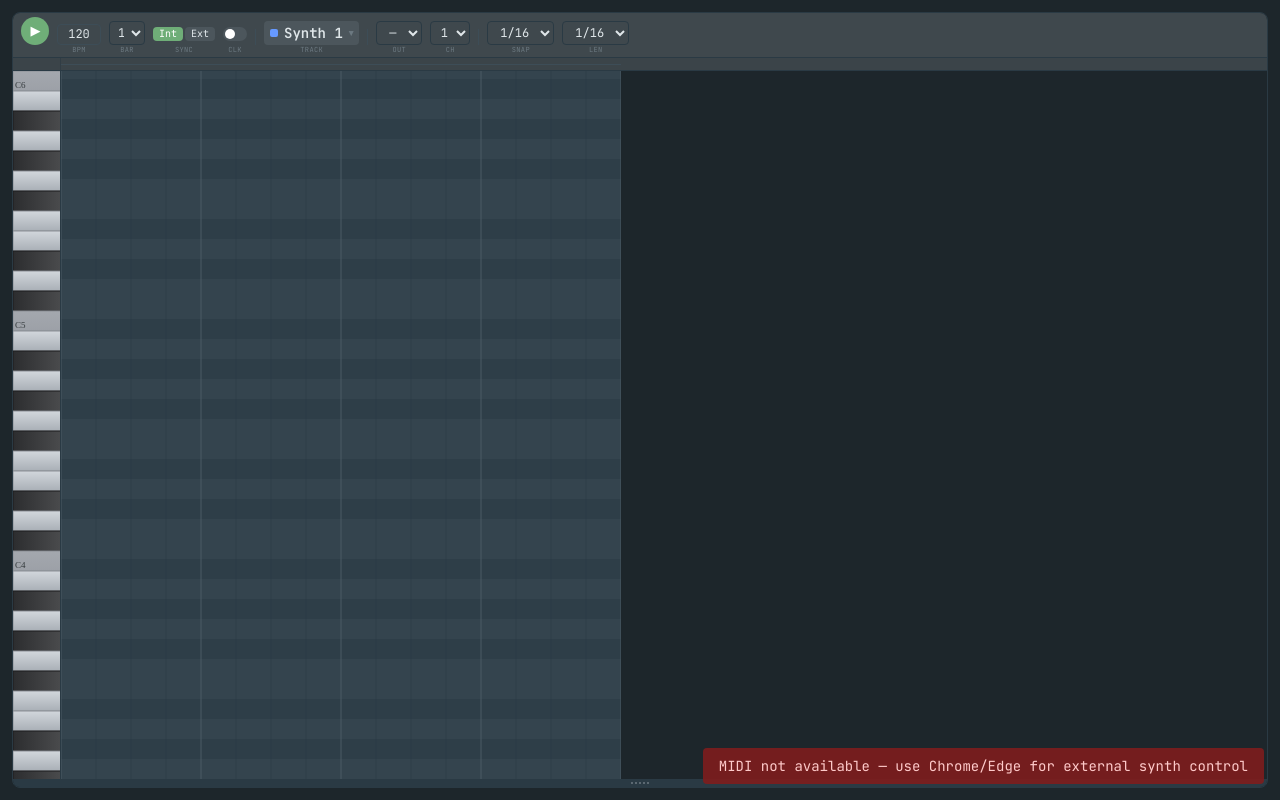
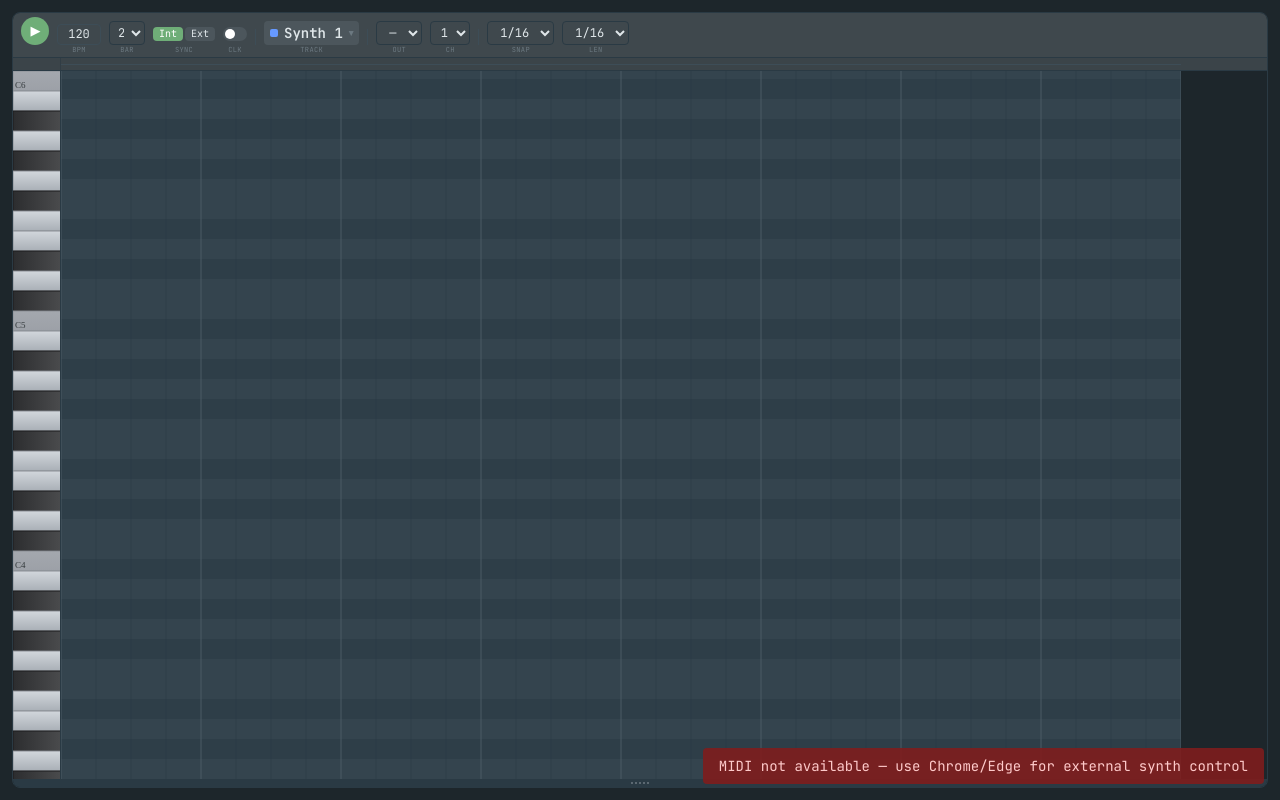
Before and after one commit to blastromen-labs/midi-daw, a Vue app: page / in a window 1280 px wide. Built offline with nearby package versions, Linux system fonts and the light colour scheme.

Commit message:
unique track lengths

```diff
--- a/src/App.vue
+++ b/src/App.vue
@@ -5,11 +5,9 @@
         <PianoRoll
           :tracks="project.tracks"
           :active-track-id="activeTrackId"
-          :loop-end-beat="project.loopEndBeat"
           :playing="playing"
           :midi-outputs="midiOutputs"
           :bpm="project.bpm"
-          :pattern-steps="project.patternSteps"
           :send-midi-clock="project.sendMidiClock"
           :clock-output-id="project.clockOutputId"
           :sync-mode="project.syncMode"
@@ -28,7 +26,6 @@
           @delete-track="removeTrack"
           @toggle-play="togglePlay"
           @bpm-change="setBpm"
-          @steps-change="setPatternSteps"
           @toggle-clock="project.sendMidiClock = !project.sendMidiClock"
           @clock-output-change="project.clockOutputId = $event"
           @sync-mode-change="project.syncMode = $event"
@@ -52,6 +49,7 @@ import {
   createDrumTrack,
   createDrumPad,
   randomTrackColor,
+  projectLoopEndBeat,
 } from './models/project.js';
 import {
   initMidi,
@@ -81,12 +79,15 @@ let outputsUnsub = null;
 let inputsUnsub = null;
 let clockInputUnsub = null; // subscription to the selected external MIDI clock input
 
-// Song-structure settings (not tempo) apply to both clocks so switching sync
-// mode mid-project doesn't lose pattern length/loop range.
-function applyPatternSettings(clock) {
-  clock.patternSteps = project.patternSteps;
-  clock.loopStartBeat = project.loopStartBeat;
-  clock.loopEndBeat = project.loopEndBeat;
+// Transport loop spans the longest track pattern so shorter patterns can
+// repeat independently inside the scheduler while the master clock keeps running.
+function syncClockLoopFromTracks() {
+  const loopEndBeat = projectLoopEndBeat(project.tracks);
+  for (const clock of [transport, externalClock]) {
+    clock.loopStartBeat = 0;
+    clock.loopEndBeat = loopEndBeat;
+    clock.patternSteps = loopEndBeat * 4;
+  }
 }
 
 function bindPlayingListener(clock) {
@@ -108,7 +109,7 @@ function engageSyncMode() {
   playback.stop();
 
   if (project.syncMode === 'external') {
-    applyPatternSettings(externalClock);
+    syncClockLoopFromTracks();
     setActiveClock(externalClock);
     bindPlayingListener(externalClock);
 
@@ -120,7 +121,7 @@ function engageSyncMode() {
     playback.start();
   } else {
     setActiveClock(transport);
-    applyPatternSettings(transport);
+    syncClockLoopFromTracks();
     transport.bpm = project.bpm;
     bindPlayingListener(transport);
     playing.value = false;
@@ -168,11 +169,8 @@ watch(
 );
 
 watch(
-  () => [project.patternSteps, project.loopEndBeat],
-  () => {
-    applyPatternSettings(transport);
-    applyPatternSettings(externalClock);
-  },
+  () => projectLoopEndBeat(project.tracks),
+  () => syncClockLoopFromTracks(),
   { immediate: true }
 );
 
@@ -189,7 +187,7 @@ function startPlayback() {
   if (project.syncMode === 'external') return;
   playback.setProject(project);
   transport.bpm = project.bpm;
-  applyPatternSettings(transport);
+  syncClockLoopFromTracks();
   playback.start();
   playing.value = true;
 }
@@ -203,13 +201,6 @@ function stopPlayback() {
 function setBpm(bpm) {
   project.bpm = Math.max(40, Math.min(300, bpm));
   if (project.syncMode === 'internal') transport.bpm = project.bpm;
-}
-
-function setPatternSteps(steps) {
-  project.patternSteps = steps;
-  project.loopEndBeat = steps / 4;
-  applyPatternSettings(transport);
-  applyPatternSettings(externalClock);
 }
 
 function findTrack(trackId) {
--- a/src/components/PianoRoll.vue
+++ b/src/components/PianoRoll.vue
@@ -50,16 +50,14 @@
         ></span>
       </template>
 
-      <ToolbarField label="Bar">
+      <ToolbarField v-if="activeTrack" label="Bar">
         <select
-          :value="patternSteps"
-          @change="(e) => $emit('steps-change', Number(e.target.value))"
-          class="text-xs w-9 text-center flex-shrink-0 py-0.5 px-1"
-          title="Bar length"
+          :value="activePatternSteps"
+          @change="(e) => emit('update-track', activeTrackId, { patternSteps: Number(e.target.value) })"
+          class="toolbar-compact text-xs w-9 text-center"
+          title="Bar length for this track"
         >
-          <option :value="16">1</option>
-          <option :value="32">2</option>
-          <option :value="64">4</option>
+          <option v-for="opt in barLengthOptions" :key="opt.steps" :value="opt.steps">{{ opt.bars }}</option>
         </select>
       </ToolbarField>
 
@@ -313,7 +311,7 @@
 
 <script setup>
 import { ref, computed, watch, onMounted, onUnmounted, nextTick } from 'vue';
-import { noteName, SNAP_VALUES, snapBeat, createNote, uid, MIDI_NOTE_COLOR } from '../models/project.js';
+import { noteName, SNAP_VALUES, snapBeat, createNote, uid, MIDI_NOTE_COLOR, BAR_LENGTH_OPTIONS, trackLoopEndBeat } from '../models/project.js';
 import { usePlayheadBeat } from '../composables/usePlayheadBeat.js';
 import { getActiveClock } from '../engine/activeClock.js';
 import { sendNoteOn, sendNoteOff } from '../engine/midi.js';
@@ -341,12 +339,10 @@ const PASTE_MARKER_COLOR = '#b794f6';
 const props = defineProps({
   tracks: { type: Array, required: true },
   activeTrackId: String,
-  loopEndBeat: { type: Number, default: 4 },
   playing: Boolean,
   midiOutputs: { type: Array, default: () => [] },
   // Transport — merged in here so this toolbar is the app's only nav bar.
   bpm: Number,
-  patternSteps: Number,
   sendMidiClock: Boolean,
   clockOutputId: String,
   syncMode: { type: String, default: 'internal' },
@@ -355,6 +351,7 @@ const props = defineProps({
 });
 
 const liveBeat = usePlayheadBeat();
+const barLengthOptions = BAR_LENGTH_OPTIONS;
 
 const emit = defineEmits([
   'update-notes',
@@ -370,7 +367,6 @@ const emit = defineEmits([
   'delete-track',
   'toggle-play',
   'bpm-change',
-  'steps-change',
   'toggle-clock',
   'clock-output-change',
   'sync-mode-change',
@@ -418,10 +414,18 @@ const velocityHeight = ref(DEFAULT_VELOCITY_HEIGHT);
 // still just a click (or drag) away on the resize handle above it.
 const velocityCollapsed = ref(true);
 
-const gridWidth = computed(() => props.loopEndBeat * beatWidth.value);
+const gridWidth = computed(() => activeLoopEndBeat.value * beatWidth.value);
 
 const activeTrack = computed(() => props.tracks.find((t) => t.id === props.activeTrackId));
 const isDrumTrack = computed(() => activeTrack.value?.kind === 'drum');
+const activePatternSteps = computed(() => activeTrack.value?.patternSteps ?? 16);
+const activeLoopEndBeat = computed(() => trackLoopEndBeat(activeTrack.value));
+// Playhead wraps to the active track's pattern length in the piano roll view.
+const displayPlayheadBeat = computed(() => {
+  const len = activeLoopEndBeat.value;
+  if (len <= 0) return liveBeat.value;
+  return ((liveBeat.value % len) + len) % len;
+});
 // Track accent colors are menu-only; MIDI notes always use the green palette.
 const noteDrawColor = computed(() =>
   isDrumTrack.value ? (activeTrack.value?.color ?? DEFAULT_NOTE_COLOR) : MIDI_NOTE_COLOR,
@@ -1347,7 +1351,7 @@ function drawOverlays() {
 
   if (!props.playing) return;
 
-  const px = beatToX(liveBeat.value);
+  const px = beatToX(displayPlayheadBeat.value);
   // Kept a distinct warm color (not part of the greenish note palette) so the
   // playhead never blends visually into the notes it's scrubbing across.
   ctx.strokeStyle = '#ffb454';
@@ -1368,7 +1372,7 @@ watch(
   () => [
     props.tracks,
     props.activeTrackId,
-    props.loopEndBeat,
+    activeLoopEndBeat.value,
     snap.value,
     beatWidth.value,
     rowZoom.value,
@@ -1385,6 +1389,7 @@ watch(
 // The playhead redraws every animation frame on its own lightweight overlay
 // canvas, so it never triggers the expensive grid/notes redraw above.
 watch(liveBeat, drawOverlays);
+watch(displayPlayheadBeat, drawOverlays);
 watch(() => props.playing, drawOverlays);
 
 watch(
--- a/src/engine/scheduler.js
+++ b/src/engine/scheduler.js
@@ -27,6 +27,10 @@ const MIN_GATE_MS = 10;
 // every note. This slack absorbs that drift; it's negligible next to the
 // internal clock's much larger lookahead window.
 const SCHEDULE_WINDOW_SLACK_SEC = 0.05;
+
+function trackLoopLengthBeats(track) {
+  return (track.patternSteps ?? 16) / 4;
+}
 
 export class PlaybackEngine {
   constructor() {
@@ -156,28 +160,28 @@ export class PlaybackEngine {
     if (!this.project) return;
 
     const clock = this._clock;
-    const loopLen = clock.loopLengthBeats;
-    if (loopLen <= 0) return;
-
     const absBeat = clock.getAbsoluteBeat();
     const endAbsBeat = absBeat + clock.secToBeat(scheduleUntil - now) + 0.05;
 
     for (const track of this.project.tracks) {
       if (track.kind === 'midi' && !track.midiOutputId) continue;
 
+      const trackLoopLen = trackLoopLengthBeats(track);
+      if (trackLoopLen <= 0) continue;
+
       for (const note of track.notes) {
-        if (note.startBeat < clock.loopStartBeat || note.startBeat >= clock.loopEndBeat) continue;
+        if (note.startBeat < 0 || note.startBeat >= trackLoopLen) continue;
 
         let occurrence = note.startBeat;
         if (occurrence < absBeat - 0.01) {
-          const loopsElapsed = Math.floor((absBeat - note.startBeat) / loopLen);
-          occurrence = note.startBeat + loopsElapsed * loopLen;
-          if (occurrence < absBeat - 0.01) occurrence += loopLen;
+          const loopsElapsed = Math.floor((absBeat - note.startBeat) / trackLoopLen);
+          occurrence = note.startBeat + loopsElapsed * trackLoopLen;
+          if (occurrence < absBeat - 0.01) occurrence += trackLoopLen;
         }
 
         while (occurrence <= endAbsBeat) {
           const startTime = clock.beatToAudioTime(occurrence);
-          const iteration = Math.round((occurrence - note.startBeat) / loopLen);
+          const iteration = Math.round((occurrence - note.startBeat) / trackLoopLen);
           const noteKey = `n-${track.id}-${note.id}-${iteration}`;
 
           if (
@@ -193,7 +197,7 @@ export class PlaybackEngine {
               this._triggerMidiNote(track, note, onDelay, occurrence, clock);
             }
           }
-          occurrence += loopLen;
+          occurrence += trackLoopLen;
         }
       }
     }
--- a/src/models/project.js
+++ b/src/models/project.js
@@ -19,12 +19,13 @@ export function randomTrackColor(exclude = []) {
   return choices[Math.floor(Math.random() * choices.length)];
 }
 
-export function createMidiTrack(name = 'MIDI 1', color = randomTrackColor()) {
+export function createMidiTrack(name = 'MIDI 1', color = randomTrackColor(), patternSteps = 16) {
   return {
     id: uid(),
     kind: 'midi',
     name,
     color,
+    patternSteps,
     midiOutputId: '',
     midiChannel: 0,
     // Note.pitch here is a real MIDI pitch number (0-127).
@@ -53,12 +54,13 @@ export const DEFAULT_DRUM_PADS = [
   ['Rim', '#d16fae'],
 ];
 
-export function createDrumTrack(name = 'Drums 1', color = randomTrackColor()) {
+export function createDrumTrack(name = 'Drums 1', color = randomTrackColor(), patternSteps = 16) {
   return {
     id: uid(),
     kind: 'drum',
     name,
     color,
+    patternSteps,
     volume: 1,
     pads: DEFAULT_DRUM_PADS.map(([padName, color2]) => createDrumPad(padName, color2)),
     // Note.pitch here is a pad id (string), not a MIDI pitch — it identifies
@@ -67,12 +69,26 @@ export function createDrumTrack(name = 'Drums 1', color = randomTrackColor()) {
   };
 }
 
+// Step counts for 1/2/4/8 bars at 16 steps per bar (4 steps per beat).
+export const BAR_LENGTH_OPTIONS = [
+  { bars: 1, steps: 16 },
+  { bars: 2, steps: 32 },
+  { bars: 4, steps: 64 },
+  { bars: 8, steps: 128 },
+];
+
+export function trackLoopEndBeat(track) {
+  return (track?.patternSteps ?? 16) / 4;
+}
+
+export function projectLoopEndBeat(tracks) {
+  if (!tracks?.length) return 4;
+  return Math.max(...tracks.map(trackLoopEndBeat));
+}
+
 export function createProject() {
   return {
     bpm: 120,
-    patternSteps: 16,
-    loopStartBeat: 0,
-    loopEndBeat: 4,
     sendMidiClock: false,
     clockOutputId: '',
     // 'internal': this app is the master clock (default).
@@ -80,9 +96,9 @@ export function createProject() {
     syncMode: 'internal',
     clockInputId: '',
     tracks: [
-      createDrumTrack('Drums 1', TRACK_ACCENT_COLORS[3]),
-      createMidiTrack('Synth 1', TRACK_ACCENT_COLORS[1]),
-      createMidiTrack('Synth 2', TRACK_ACCENT_COLORS[2]),
+      createDrumTrack('Drums 1', TRACK_ACCENT_COLORS[3], 16),
+      createMidiTrack('Synth 1', TRACK_ACCENT_COLORS[1], 32),
+      createMidiTrack('Synth 2', TRACK_ACCENT_COLORS[2], 64),
     ],
   };
 }
```
